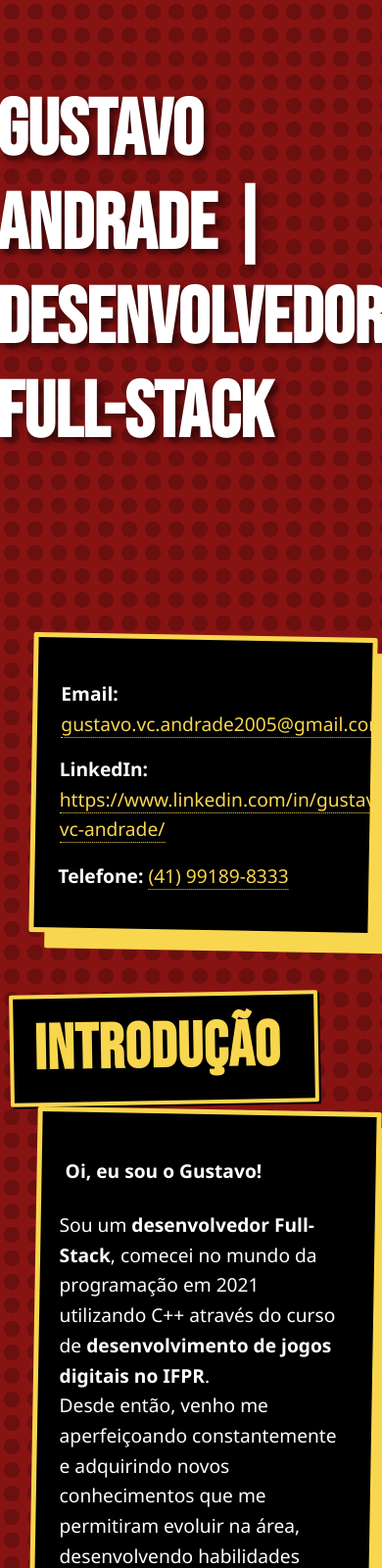
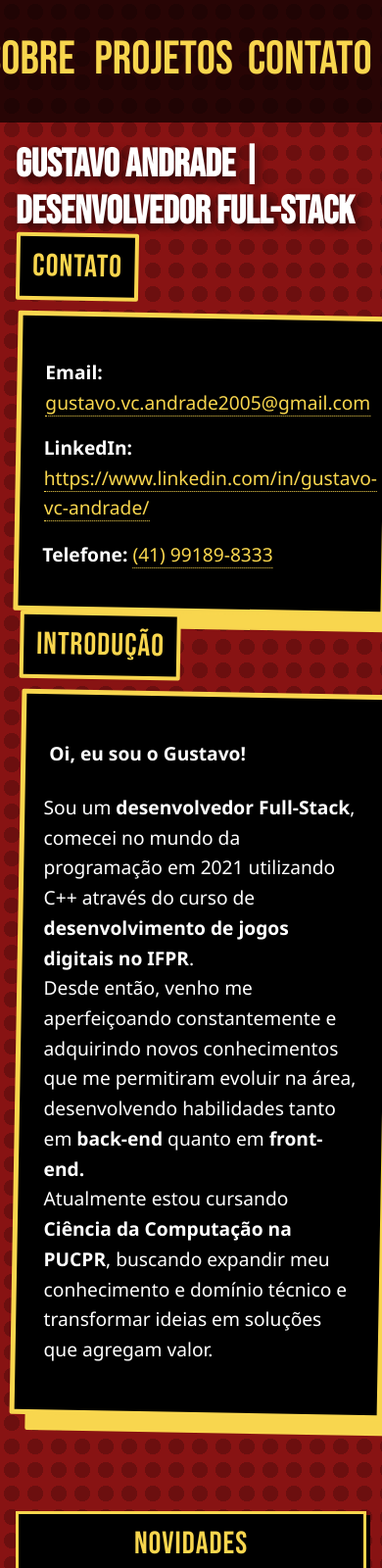
Before and after one commit to gustavoandrade18/Portifolio, a plain HTML site: page index.html in a window 390 px wide. Shown: the top 1600 px of the page at 98% size. Drawn offline with Linux system fonts and the light colour scheme.

Commit message:
Fiz muitas mudanças no site

```diff
--- a/index.html
+++ b/index.html
@@ -9,18 +9,17 @@
     <link rel="stylesheet" href="style.css">
 </head>
 <body>
+    <nav class="navbar">
+        <a href="#sobre">Sobre</a>
+        <a href="#projetos">Projetos</a>
+        <a href="#contato">Contato</a>
+    </nav>
     <h1>Gustavo Andrade | Desenvolvedor Full-Stack</h1>
-     <div class = "contato-label">
-        <h2>Contato</h2>
-    </div>
     <div class="contato-info">
 
         <p><strong>Email:</strong> <a href="mailto:gustavo.vc.andrade2005@gmail.com">gustavo.vc.andrade2005@gmail.com</a></p>
         <p><strong>LinkedIn:</strong> <a href="https://www.linkedin.com/in/gustavo-vc-andrade/">https://www.linkedin.com/in/gustavo-vc-andrade/</a></p>
         <p><strong>Telefone:</strong> <a href="https://wa.me/5541991898333" target="_blank">(41) 99189-8333</a></p>
-    </div>
-    <div class = "container-label">
-        <h2>Introdução</h2>
     </div>
     <div class="container">
         <p id = "TituloIn"><strong>Oi, eu sou o Gustavo!</strong></p>
--- a/style.css
+++ b/style.css
@@ -29,7 +29,6 @@ h2 {
   letter-spacing: 1px;
 }
 
-
 p {
   font-size: 1.2rem;
   line-height: 1.6;
@@ -43,6 +42,40 @@ a {
   transition: border 0.2s ease-in-out;
 }
 
+* {
+  transition: all 0.3s ease-in-out;
+}
+
+.navbar {
+  left: -5rem;
+  position: fixed;
+  top: 0;
+  width: 105%;
+  background-color: rgba(0,0,0,0.7);
+  padding: 1rem 2rem;
+  z-index: 1000;
+  display: flex;
+  justify-content: center;
+  gap: 2rem;
+
+}
+
+.navbar a {
+  color: #f8d64e;
+  text-decoration: none;
+  font-family: 'Bebas Neue', sans-serif;
+  font-size: 1.5rem;
+  transition: color 0.3s ease;
+  width: 30%;
+  display: flex;
+  justify-content: center; /* Centraliza o texto (e a linha) */
+  padding-bottom: 2px; /* Espaço para a borda */
+}
+
+.navbar a:hover {
+  color: white;
+}
+
 a:hover {
   border-bottom: 2px solid #ffffff;
 }
@@ -53,67 +86,54 @@ strong {
   text-shadow: 2px 2px 4px rgb(0, 0, 0);
 }
 
+
 .container {
   transform: rotate(1deg);
   position: relative;
   background-color: #000;
   color: #fff;
   padding: 1.5rem;
-  margin: 2rem 0;
-  border: 5px solid #f8d64e; /* amarelo P5 */
+  margin: 14rem 0 2rem;
+  border: 5px solid #f8d64e;
   border-radius: 2px;
   font-family: 'Segoe UI', sans-serif;
   box-shadow: 1rem 1rem 0 #f8d64e;
-
   width: 90%;
   font-size: 1.05rem;
   line-height: 1.6;
 }
-.container p{
+
+.container::before {
+  content: "Introdução";
+  position: absolute;
+  top: -5.6rem;
+  left: -2rem;
+  font-family: 'Bebas Neue', sans-serif;
+  font-size: 2.5rem;
+  color: #f8d64e;
+  text-shadow: 3px 3px 6px rgba(0, 0, 0, 0.5);
+  text-transform: uppercase;
+  letter-spacing: 1px;
+  background-color: #000;
+  padding: 0.5rem 1.5rem;
+  border: 4px solid #f8d64e;
+  border-radius: 2px;
+  z-index: 10;
+}
+
+.container p {
   transform: rotate(-1deg);
 }
-.container-label {
-  transform: rotate(-1deg);
-  position: relative;
-  line-height: 0rem;
-  width: 12rem;
-  left: -1.4rem;
-  top: 1.5rem;
-  background-color: #000000;
-  font-weight: bold;
-  padding: 0rem 0.6rem;
-  box-shadow: 2px 2px 0 #000;
-  border: 4px solid #f8d64e;
-  border-radius: 2px;
-}
 
-.contato-label {
-  left: -26rem;
-  line-height: 0rem;
-  transform: rotate(-1deg);
-  position: relative;
-  background-color: #000000;
-  font-weight: bold;
-  padding: 0rem 0.6rem;
-  box-shadow: 2px 2px 0 #000;
-  border: 4px solid #f8d64e;
-  border-radius: 2px;
-  width: 140px;
-  margin: 0 auto;
-  top: 1.7rem;
-}
-.contato-label h2 {
-  transform: rotate(1deg);
-  margin-left: 8px;
-}
-
+/* Container de contato com pseudo-elemento */
 .contato-info {
   transform: rotate(1deg);
+
   position: relative;
   background-color: #000;
   color: #fff;
   padding: 1.5rem;
-  margin: 2rem auto;
+  margin: 12rem auto 2rem; /* Mais espaço no topo para o rótulo */
   border: 5px solid #f8d64e;
   border-radius: 2px;
   font-family: 'Segoe UI', sans-serif;
@@ -123,6 +143,28 @@ strong {
   font-size: 1.05rem;
   line-height: 1.6;
 }
+
+/* Rótulo para contato */
+.contato-info::before {
+  content: "Contato";
+  position: absolute;
+  top: -4.6rem;
+  left: -2rem;
+  transform: rotate(0deg);
+  font-family: 'Bebas Neue', sans-serif;
+  font-size: 2.5rem;
+  color: #f8d64e;
+  text-shadow: 3px 3px 6px rgba(0, 0, 0, 0.5);
+  text-transform: uppercase;
+  letter-spacing: 1px;
+  background-color: #000;
+  padding: 0rem 2rem;
+  border: 4px solid #f8d64e;
+  border-radius: 2px;
+
+  z-index: 10;
+}
+
 .contato-info p {
   transform: rotate(-1deg);
   margin: 1rem 0;
@@ -139,15 +181,19 @@ strong {
   border-bottom: 1px solid #fff;
 }
 
+.container:hover, .contato-info:hover {
+  box-shadow: 1rem 1rem rgba(248, 214, 78);
+  transform: rotate(1deg) scale(1.01);
+}
 
 .botao-container {
   margin-top: 6rem;
   display: flex;
-  justify-content: space-between; /* Faz os botões se afastarem */
-  gap: 0; /* Pode até tirar o gap, pq o espaço fica com space-between */
+  justify-content: space-between;
+  gap: 0;
   margin-bottom: 3rem;
-  flex-wrap: nowrap; /* Força a ficar em uma linha */
-  width: 100%; /* Ocupa toda a largura possível */; /* Pode ajustar conforme quiser */
+  flex-wrap: nowrap;
+  width: 100%;
   margin-left: auto;
   margin-right: auto;
 }
@@ -164,10 +210,9 @@ strong {
   text-decoration: none;
   box-shadow: 4px 4px 0 #000;
   transition: transform 0.2s ease, box-shadow 0.2s ease;
-
-  width: 30%; /* Faz cada botão ocupar cerca de 1/3 da linha */
-  text-align: center; /* Centraliza texto dentro do botão */
-  box-sizing: border-box; /* Pra incluir bordas e padding no width */
+  width: 30%;
+  text-align: center;
+  box-sizing: border-box;
 }
 
 .botao:hover {
@@ -177,8 +222,46 @@ strong {
   color: #000;
 }
 
-@media (max-width:1000px)
-{
+.section-divider {
+  height: 10px;
+  background: repeating-linear-gradient(
+    45deg,
+    #f8d64e,
+    #f8d64e 10px,
+    #000 10px,
+    #000 20px
+  );
+}
+
+@media (max-width:1000px) {
+    .navbar {
+    left: -5rem;
+    position: fixed;
+    top: 0;
+    width: 100%;
+    background-color: rgba(0,0,0,0.7);
+    padding: 2rem 4rem;
+    z-index: 1000;
+    display: flex;
+    justify-content: center;
+    gap: 2rem;
+
+  }
+
+  .navbar a {
+    color: #f8d64e;
+    text-decoration: none;
+    font-family: 'Bebas Neue', sans-serif;
+    font-size: 3rem;
+    transition: color 0.3s ease;
+    width: 30%;
+    display: flex;
+    justify-content: center;
+    padding-bottom: 2px;
+  }
+  h1 {
+    margin-top: 8rem;
+  }
   h2 {
     font-family: 'Bebas Neue', sans-serif;
     font-size:4rem;
@@ -188,38 +271,97 @@ strong {
     letter-spacing: 1px;
   }
 
-.container-label {
-  transform: rotate(-1deg);
-  position: relative;
-  line-height: 0rem;
-  width: 18rem;
-  left: -1.4rem;
-  top: 1.7rem;
-  background-color: #000000;
-  font-weight: bold;
-  padding: 0rem 0.6rem;
-  box-shadow: 2px 2px 0 #000;
-  border: 4px solid #f8d64e;
-  border-radius: 2px;
+  /* Ajustes para rótulos em telas menores */
+  .container::before,
+  .contato-info::before {
+    font-size: 3.5rem;
+    padding: 0.5rem 1.2rem;
+    top: -7.2rem;
+    left: -1rem;
+  }
 }
 
-.contato-label {
-  left: -22.3rem;
-  line-height: 0rem;
-  transform: rotate(-1deg);
-  position: relative;
-  background-color: #000000;
-  font-weight: bold;
-  padding: 0rem 0.6rem;
-  box-shadow: 2px 2px 0 #000;
-  border: 4px solid #f8d64e;
-  border-radius: 2px;
-  width: 200px;
-  margin: 0 auto;
-  top: 1.7rem;
+@media (max-width: 768px) {
+  h1 {
+    font-size: 3.5rem;
+    margin-top: 8rem;
   }
-.contato-label h2 {
-  transform: rotate(1deg);
-  margin-left: 8px;
+
+  .navbar {
+    left: -5rem;
+    position: fixed;
+    top: 0;
+    width: 100%;
+    background-color: rgba(0,0,0,0.7);
+    padding: 2rem 4rem;
+    z-index: 1000;
+    display: flex;
+    justify-content: center;
+    gap: 2rem;
+
+  }
+
+  .navbar a {
+    color: #f8d64e;
+    text-decoration: none;
+    font-family: 'Bebas Neue', sans-serif;
+    font-size: 3rem;
+    transition: color 0.3s ease;
+    width: 30%;
+    display: flex;
+    justify-content: center;
+    padding-bottom: 2px;
+  }
+
+  .botao {
+    width: 100%;
+    font-size: 2.5rem;
+    margin-bottom: 1rem;
+  }
+
+  .botao-container {
+    flex-direction: column;
+    align-items: center;
+  }
+
+  /* Ajustes para rótulos em tablets */
+  .container::before,
+  .contato-info::before {
+    font-size: 2.8rem;
+    padding: 0.4rem 1rem;
+    top: -6.0rem;
+    left: -0.8rem;
   }
 }
+
+@media (max-width: 480px) {
+  h1 {
+    font-size: 2.5rem;
+  }
+
+  h2 {
+    font-size: 2rem;
+  }
+
+  .botao {
+    font-size: 2rem;
+  }
+
+  body {
+    padding: 1rem;
+  }
+
+  /* Ajustes para rótulos em celulares */
+  .container::before,
+  .contato-info::before {
+    font-size: 2rem;
+    padding: 0.3rem 0.8rem;
+    top: -5.3rem;
+    left: -0.5rem;
+  }
+
+  .container,
+  .contato-info {
+    margin-top: 5rem;
+  }
+}
```
Lines whose indentation alone changed are shown as unchanged.
